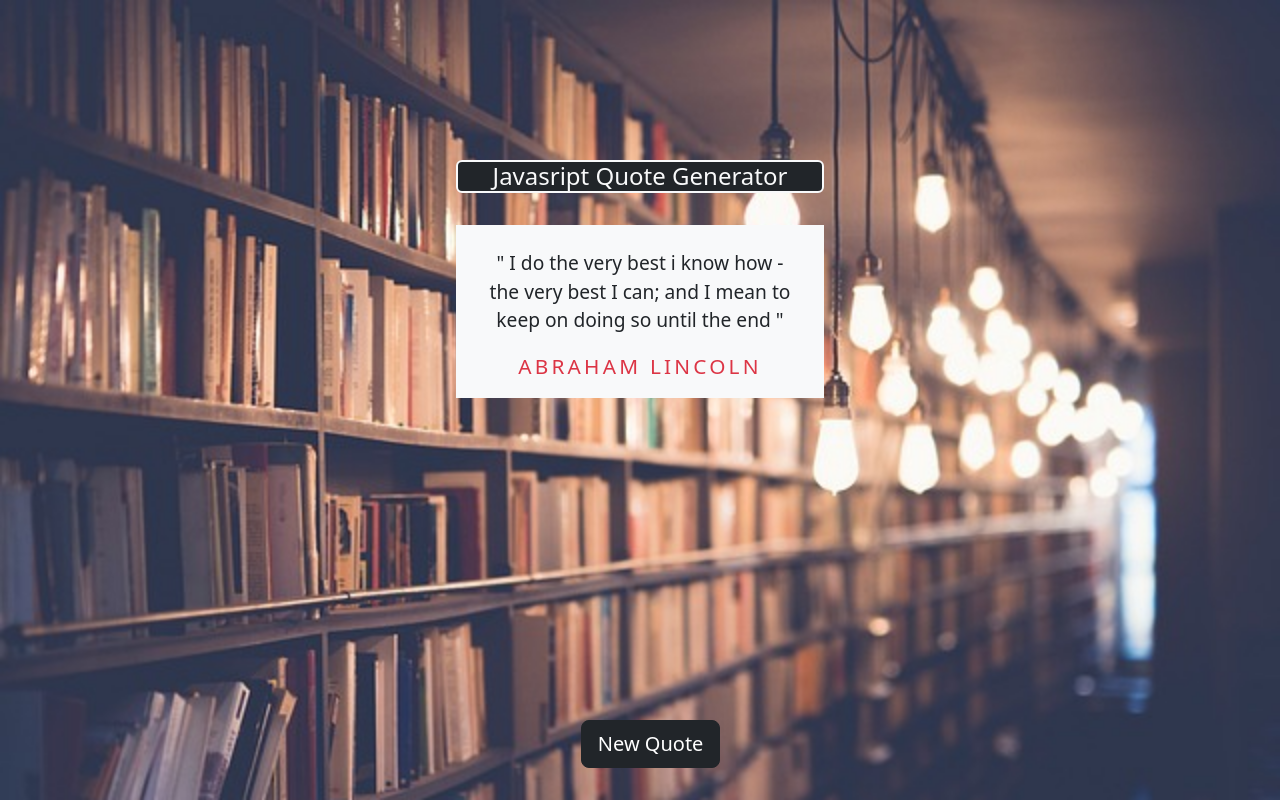
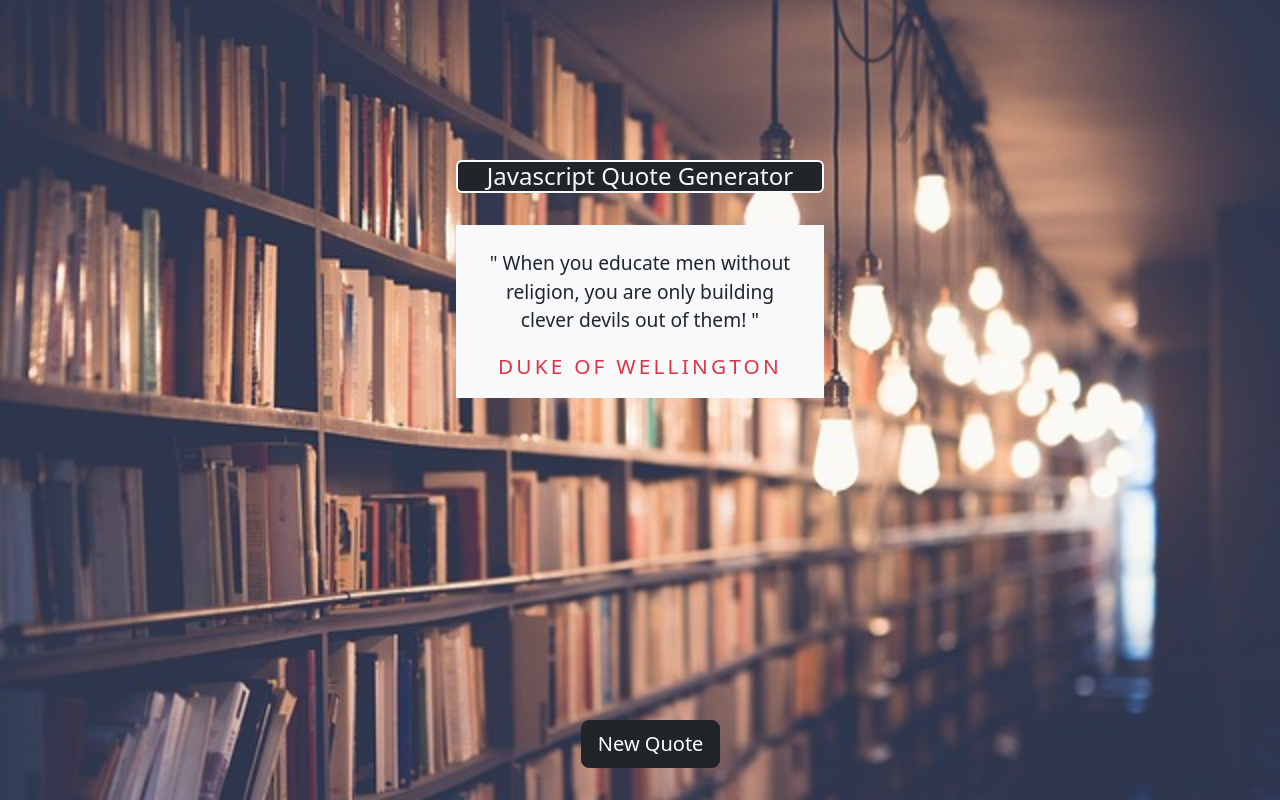
Before and after one commit to Abayo-UI/JS-Quote-Generator, a plain HTML site: page index.html in a window 1280 px wide. Drawn offline with nearby package versions, Linux system fonts and the light colour scheme.

Commit message:
Add files via upload

```diff
--- a/index.html
+++ b/index.html
@@ -30,14 +30,14 @@
 
     <body>
     <!--Random quote generator project-->
-    <h4 class="text-center text-light bg-dark border border-2 border-light  rounded-2" style="width: 23rem; margin: auto; margin-top: 10rem; font-weight: 100;">Javasript Quote Generator</h4>
+    <h4 class="text-center text-light bg-dark border border-2 border-light  rounded-2" style="width: 23rem; margin: auto; margin-top: 10rem; font-weight: 100;">Javascript Quote Generator</h4>
 
     <div class="bg-light" style="margin:2rem auto 10rem auto; height: auto; width: 23rem; z-index: 4;">
         <div class="text-center pt-4 ps-4 pe-4" style="font-size: 1.2rem;" id="quotes">
-            <p>" I do the very best i know how - the very best I can; and I mean to keep on doing so until the end "</p>
+            <p>" When  you educate men without religion, you are only building clever devils out of them! "</p>
         </div>
         <div class="text-center text-danger pb-3" style="font-size: 1.3rem; letter-spacing: 0.2rem; text-transform: uppercase;" id="person">
-            Abraham Lincoln
+            Duke of Wellington
         </div>
         <div>
             <button id="new-quote" class="btn btn-default btn-dark btn-lg" style="position: fixed; bottom: 2rem; margin:0 7.8rem; z-index: -1;"> New Quote</button>
```
